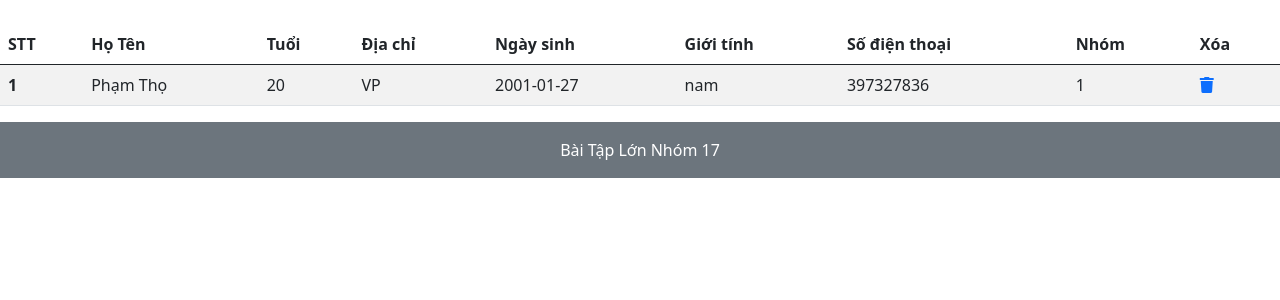
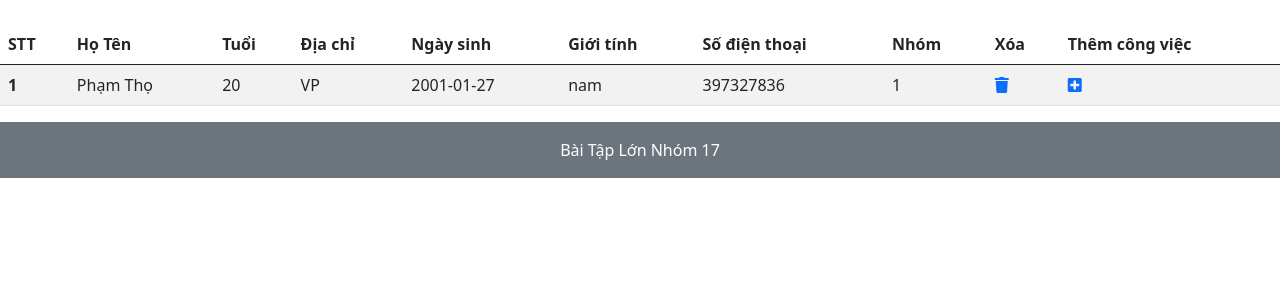
Before and after one commit to Phamthokd/BTL_CSE, a PHP site: page /BTL_CSE/index-user.php in a window 1280 px wide. Shown: the part 73-373 px from the top of the page. Run offline with PHP 8.4, Linux system fonts and the light colour scheme; data comes from the database, SQL or seed files in the repository.

Commit message:
thêm chức năng trang quản lý người dùng

```diff
--- a/index-user.php
+++ b/index-user.php
@@ -48,6 +48,7 @@
         <th scope="col">Số điện thoại</th>
         <th scope="col">Nhóm</th>
         <th scope="col">Xóa</th>
+        <th scope="col">Thêm công việc</th>
       </tr>
     </thead>
     <tbody>
@@ -78,6 +79,7 @@
         <td><?php echo $row['phone_number']; ?> </td>
         <td><?php echo $row['group_id']; ?> </td>
         <td><a href="xoa-user.php?infor_id=<?php echo $row['infor_id']; ?>"><i class="fas fa-trash"></i></a></td>
+        <td><a href="http://localhost:88/BTL_CSE/users/index.php?infor_id=<?php echo $row['infor_id']; ?>"><i class="fas fa-plus-square"></i></a></td>
       </tr>
       <?php
         $i++;
```
